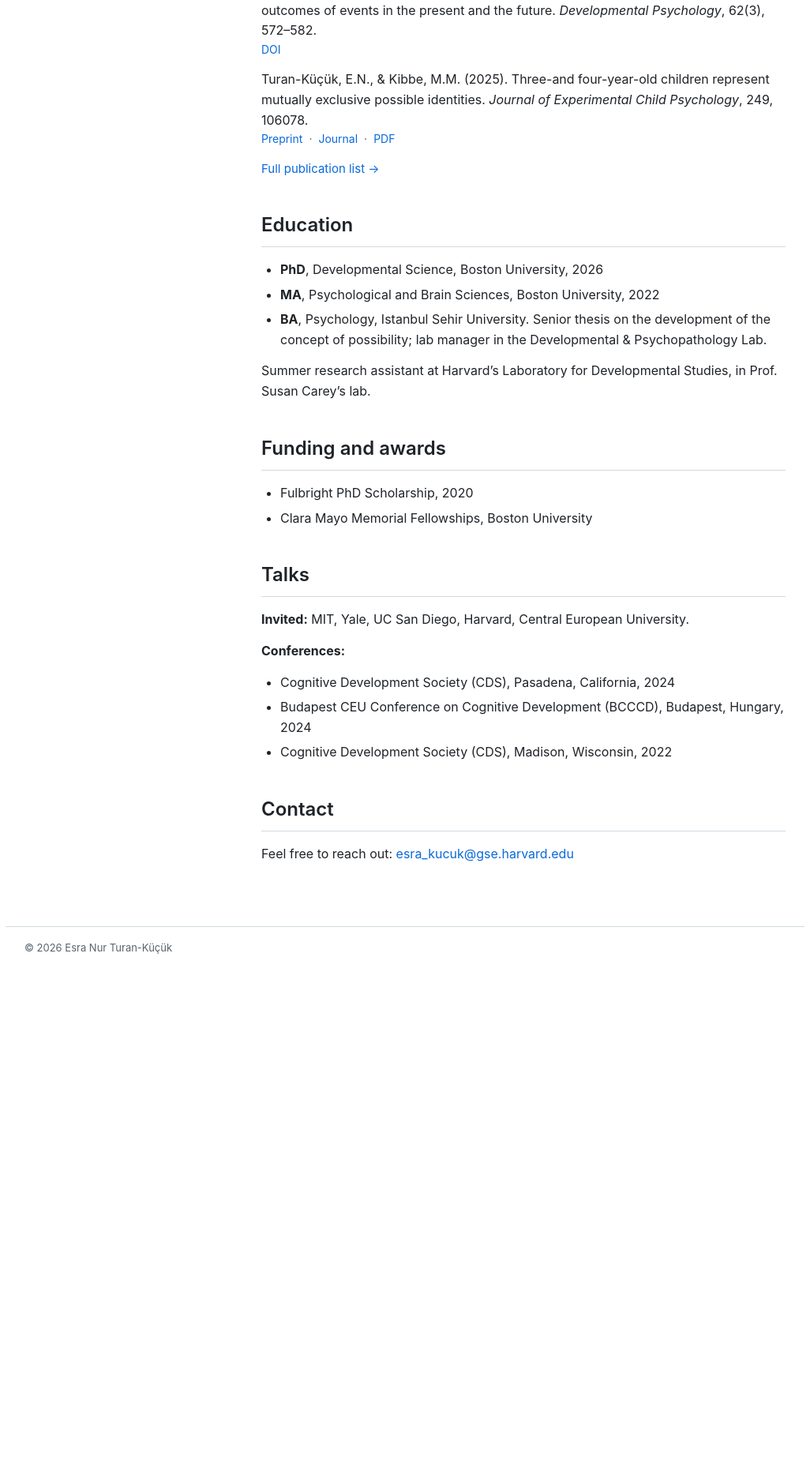
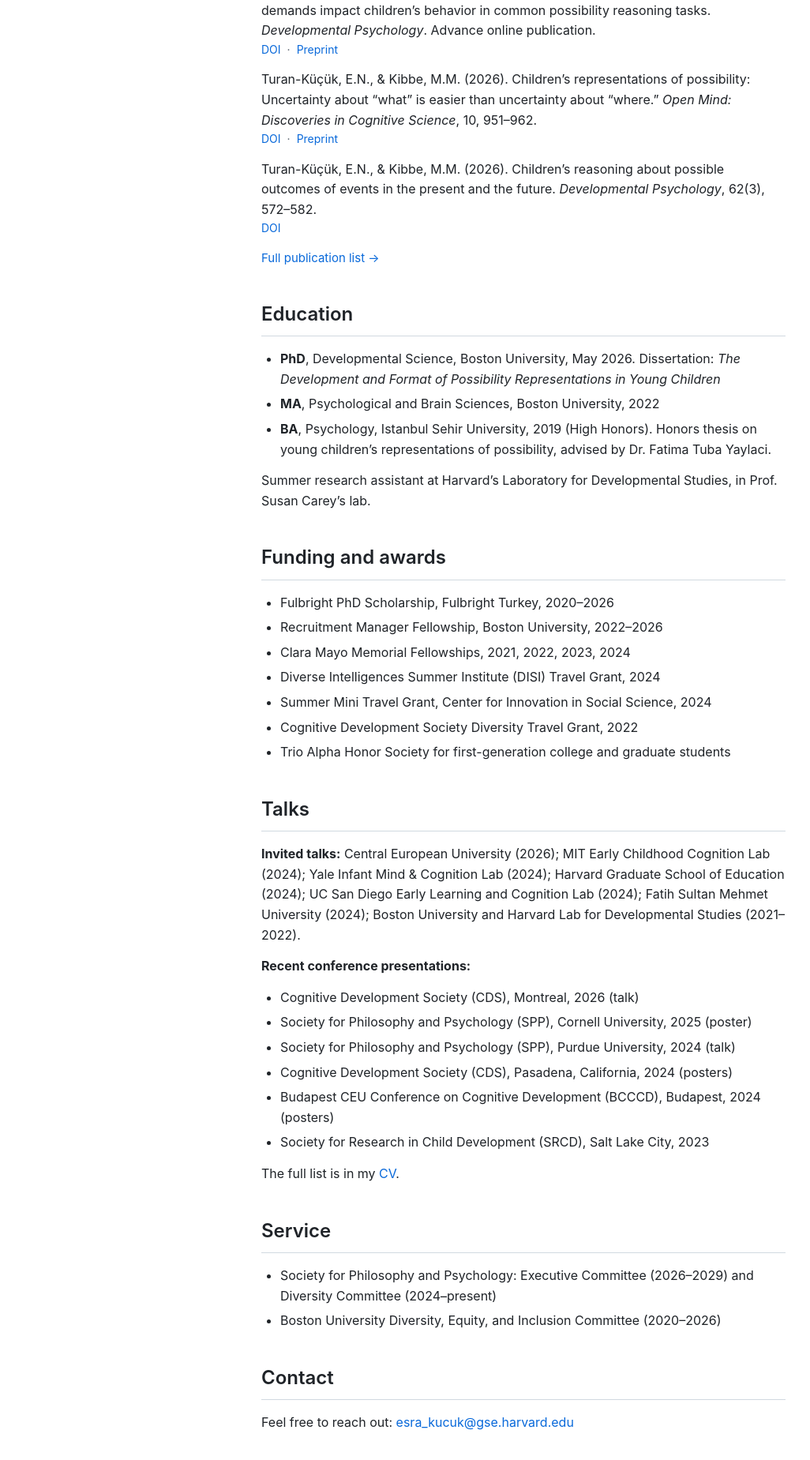
Before and after one commit to esrakucuk/esrakucuk.github.io, a plain HTML site: page index.html in a window 1280 px wide. Shown: the part 1137-2986 px from the top of the page at 79% size, without its empty margins (127-1153 px from the left). Before the commit the page ends 2388 px from the top, so only its background shows below. Drawn offline with Linux system fonts and the light colour scheme.

Commit message:
Add files via upload

```diff
--- a/index.html
+++ b/index.html
@@ -6,7 +6,7 @@
 <title>Esra Nur Turan-Küçük, PhD</title>
 <meta name="description" content="Postdoctoral research fellow at the Harvard Graduate School of Education studying how children reason about uncertainty, possibility, and future outcomes.">
 <meta name="author" content="Esra Nur Turan-Küçük">
-<meta name="color-scheme" content="light">
+<meta name="color-scheme" content="light dark">
 <meta property="og:type" content="website">
 <meta property="og:title" content="Esra Nur Turan-Küçük, PhD">
 <meta property="og:description" content="Postdoctoral research fellow at the Harvard Graduate School of Education studying how children reason about uncertainty, possibility, and future outcomes.">
@@ -47,30 +47,45 @@
     <p class="more"><a href="research.html">More about my research &rarr;</a></p>
 
     <h2>Selected publications</h2>
-    <div class="pub">Turan-Küçük, E.N., &amp; Kibbe, M.M. (2026). Children&rsquo;s reasoning about possible outcomes of events in the present and the future. <em>Developmental Psychology</em>, 62(3), 572&ndash;582.<div class="links"><a href="https://doi.org/10.1037/dev0002028">DOI</a></div></div><div class="pub">Turan-Küçük, E.N., &amp; Kibbe, M.M. (2025). Three-and four-year-old children represent mutually exclusive possible identities. <em>Journal of Experimental Child Psychology</em>, 249, 106078.<div class="links"><a href="https://osf.io/rx4h9">Preprint</a><a href="https://www.sciencedirect.com/science/article/abs/pii/S0022096524002182?dgcid=coauthor">Journal</a><a href="https://www.bu.edu/cdl/files/2024/10/2025-TuranKucuk-Kibbe-JECP.pdf">PDF</a></div></div>
+    <div class="pub">Turan-Küçük, E.N., Alderete, S., Xu, F., &amp; Kibbe, M.M. (2026). Ancillary cognitive demands impact children&rsquo;s behavior in common possibility reasoning tasks. <em>Developmental Psychology</em>. Advance online publication.<div class="links"><a href="https://doi.org/10.1037/dev0002258">DOI</a><a href="https://osf.io/preprints/psyarxiv/2r8dv_v1">Preprint</a></div></div><div class="pub">Turan-Küçük, E.N., &amp; Kibbe, M.M. (2026). Children&rsquo;s representations of possibility: Uncertainty about &ldquo;what&rdquo; is easier than uncertainty about &ldquo;where.&rdquo; <em>Open Mind: Discoveries in Cognitive Science</em>, 10, 951&ndash;962.<div class="links"><a href="https://doi.org/10.1162/opmi.a.364">DOI</a><a href="https://osf.io/preprints/psyarxiv/jfv3k_v2">Preprint</a></div></div><div class="pub">Turan-Küçük, E.N., &amp; Kibbe, M.M. (2026). Children&rsquo;s reasoning about possible outcomes of events in the present and the future. <em>Developmental Psychology</em>, 62(3), 572&ndash;582.<div class="links"><a href="https://doi.org/10.1037/dev0002028">DOI</a></div></div>
     <p class="more"><a href="publications.html">Full publication list &rarr;</a></p>
 
     <h2>Education</h2>
     <ul class="plain">
-      <li><strong>PhD</strong>, Developmental Science, Boston University, 2026</li>
+      <li><strong>PhD</strong>, Developmental Science, Boston University, May 2026. Dissertation: <em>The Development and Format of Possibility Representations in Young Children</em></li>
       <li><strong>MA</strong>, Psychological and Brain Sciences, Boston University, 2022</li>
-      <li><strong>BA</strong>, Psychology, Istanbul Sehir University. Senior thesis on the development of the concept of possibility; lab manager in the Developmental &amp; Psychopathology Lab.</li>
+      <li><strong>BA</strong>, Psychology, Istanbul Sehir University, 2019 (High Honors). Honors thesis on young children&rsquo;s representations of possibility, advised by Dr. Fatima Tuba Yaylaci.</li>
     </ul>
     <p>Summer research assistant at Harvard&rsquo;s Laboratory for Developmental Studies, in Prof. Susan Carey&rsquo;s lab.</p>
 
     <h2>Funding and awards</h2>
     <ul class="plain">
-      <li>Fulbright PhD Scholarship, 2020</li>
-      <li>Clara Mayo Memorial Fellowships, Boston University</li>
+      <li>Fulbright PhD Scholarship, Fulbright Turkey, 2020&ndash;2026</li>
+      <li>Recruitment Manager Fellowship, Boston University, 2022&ndash;2026</li>
+      <li>Clara Mayo Memorial Fellowships, 2021, 2022, 2023, 2024</li>
+      <li>Diverse Intelligences Summer Institute (DISI) Travel Grant, 2024</li>
+      <li>Summer Mini Travel Grant, Center for Innovation in Social Science, 2024</li>
+      <li>Cognitive Development Society Diversity Travel Grant, 2022</li>
+      <li>Trio Alpha Honor Society for first-generation college and graduate students</li>
     </ul>
 
     <h2>Talks</h2>
-    <p><strong>Invited:</strong> MIT, Yale, UC San Diego, Harvard, Central European University.</p>
-    <p><strong>Conferences:</strong></p>
+    <p><strong>Invited talks:</strong> Central European University (2026); MIT Early Childhood Cognition Lab (2024); Yale Infant Mind &amp; Cognition Lab (2024); Harvard Graduate School of Education (2024); UC San Diego Early Learning and Cognition Lab (2024); Fatih Sultan Mehmet University (2024); Boston University and Harvard Lab for Developmental Studies (2021&ndash;2022).</p>
+    <p><strong>Recent conference presentations:</strong></p>
     <ul class="plain">
-      <li>Cognitive Development Society (CDS), Pasadena, California, 2024</li>
-      <li>Budapest CEU Conference on Cognitive Development (BCCCD), Budapest, Hungary, 2024</li>
-      <li>Cognitive Development Society (CDS), Madison, Wisconsin, 2022</li>
+      <li>Cognitive Development Society (CDS), Montreal, 2026 (talk)</li>
+      <li>Society for Philosophy and Psychology (SPP), Cornell University, 2025 (poster)</li>
+      <li>Society for Philosophy and Psychology (SPP), Purdue University, 2024 (talk)</li>
+      <li>Cognitive Development Society (CDS), Pasadena, California, 2024 (posters)</li>
+      <li>Budapest CEU Conference on Cognitive Development (BCCCD), Budapest, 2024 (posters)</li>
+      <li>Society for Research in Child Development (SRCD), Salt Lake City, 2023</li>
+    </ul>
+    <p>The full list is in my <a href="cv.pdf">CV</a>.</p>
+
+    <h2>Service</h2>
+    <ul class="plain">
+      <li>Society for Philosophy and Psychology: Executive Committee (2026&ndash;2029) and Diversity Committee (2024&ndash;present)</li>
+      <li>Boston University Diversity, Equity, and Inclusion Committee (2020&ndash;2026)</li>
     </ul>
 
     <h2>Contact</h2>
```
Also changed, not shown: outreach.html (+6 -3 lines), publications.html (+8 -10 lines), research.html (+4 -4 lines), teaching.html (+4 -4 lines).
